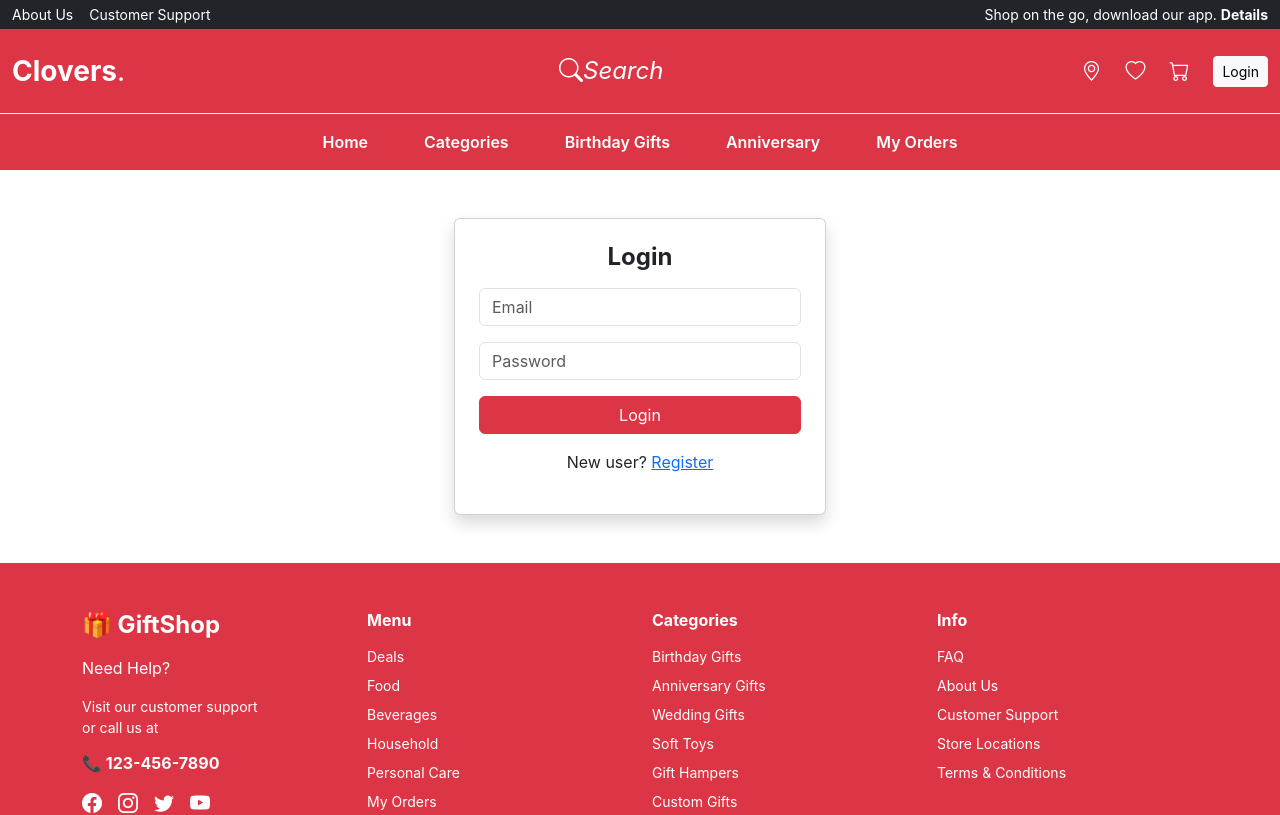
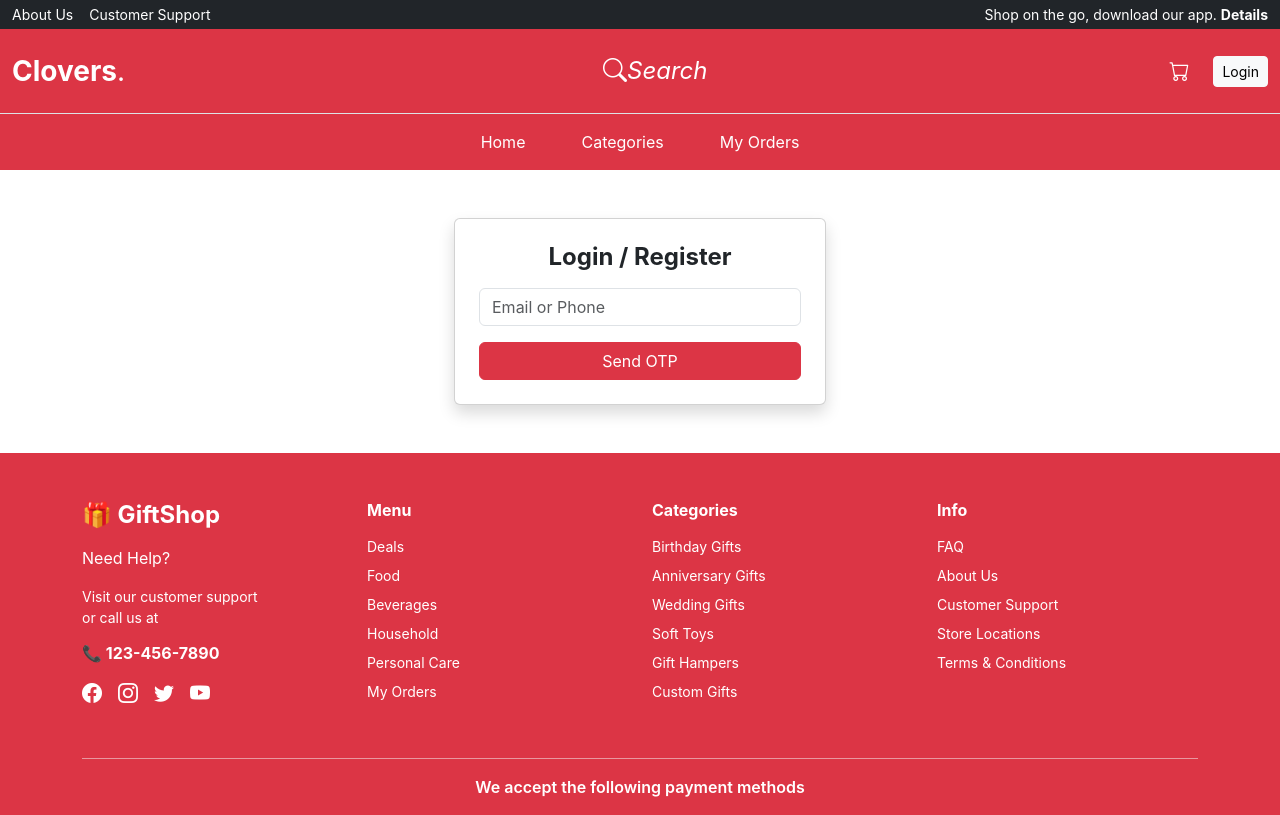
Before and after one commit to gopiarul/SHOPPING_CART, a React (Create React App) app: page /login in a window 1280 px wide. Shown: the top 815 px of the page. Built offline with nearby package versions, Linux system fonts and the light colour scheme; grey boxes are pictures that could not be loaded.

Commit message:
inital update

```diff
--- a/src/App.js
+++ b/src/App.js
@@ -1,5 +1,5 @@
-import React, { useState } from "react";
-import { BrowserRouter as Router, Routes, Route, Navigate } from "react-router-dom";
+import React, { useState, useEffect } from "react";
+import { BrowserRouter as Router, Routes, Route } from "react-router-dom";
 
 import Navbar from "./components/Navbar";
 import Footer from "./components/Footer";
@@ -10,22 +10,33 @@ import Cart from "./components/Cart";
 import Checkout from "./pages/Checkout";
 import OrderSuccess from "./pages/OrderSuccess";
 import Orders from "./pages/Orders";
-import Login from "./pages/Login";
-import Register from "./pages/Register";
+import Auth from "./pages/Auth";
+
+import { getCart, saveCart } from "./utils/cartStorage";
 
 function App() {
+  const [user, setUser] = useState(null);
   const [cartItems, setCartItems] = useState([]);
   const [orders, setOrders] = useState([]);
-  const [user, setUser] = useState(null); // ✅ AUTH STATE
+
+  // Load user & correct cart on app load
+  useEffect(() => {
+    const storedUser = JSON.parse(localStorage.getItem("user"));
+    setUser(storedUser);
+    setCartItems(getCart(storedUser));
+  }, []);
+
+  // Save cart whenever it changes
+  useEffect(() => {
+    saveCart(user, cartItems);
+  }, [cartItems, user]);
 
   const addToCart = (product) => {
     setCartItems((prev) => {
-      const exist = prev.find((item) => item.id === product.id);
+      const exist = prev.find((i) => i.id === product.id);
       return exist
-        ? prev.map((item) =>
-            item.id === product.id
-              ? { ...item, qty: item.qty + 1 }
-              : item
+        ? prev.map((i) =>
+            i.id === product.id ? { ...i, qty: i.qty + 1 } : i
           )
         : [...prev, { ...product, qty: 1 }];
     });
@@ -37,57 +48,18 @@ function App() {
         cartCount={cartItems.length}
         user={user}
         setUser={setUser}
+        setCartItems={setCartItems}
       />
 
       <Routes>
         <Route path="/" element={<Home />} />
-
-        <Route
-          path="/categories"
-          element={<Categories addToCart={addToCart} />}
-        />
-
-        <Route
-          path="/product/:id"
-          element={<ProductDetails addToCart={addToCart} />}
-        />
-
-        {/* 🔒 PROTECTED ROUTES */}
-        <Route
-          path="/cart"
-          element={
-            user ? (
-              <Cart cartItems={cartItems} setCartItems={setCartItems} />
-            ) : (
-              <Navigate to="/login" />
-            )
-          }
-        />
-
-        <Route
-          path="/checkout"
-          element={
-            user ? (
-              <Checkout
-                cartItems={cartItems}
-                setOrders={setOrders}
-                setCartItems={setCartItems}
-              />
-            ) : (
-              <Navigate to="/login" />
-            )
-          }
-        />
-
-        <Route
-          path="/orders"
-          element={user ? <Orders orders={orders} /> : <Navigate to="/login" />}
-        />
-
-        <Route path="/login" element={<Login setUser={setUser} />} />
-        <Route path="/register" element={<Register />} />
-
+        <Route path="/categories" element={<Categories addToCart={addToCart} />} />
+        <Route path="/product/:id" element={<ProductDetails addToCart={addToCart} />} />
+        <Route path="/cart" element={<Cart cartItems={cartItems} setCartItems={setCartItems} />} />
+        <Route path="/checkout" element={<Checkout cartItems={cartItems} setOrders={setOrders} setCartItems={setCartItems} />} />
+        <Route path="/orders" element={<Orders orders={orders} />} />
         <Route path="/order-success" element={<OrderSuccess />} />
+        <Route path="/login" element={<Auth setUser={setUser} setCartItems={setCartItems} />} />
       </Routes>
 
       <Footer />
--- a/src/components/Cart.jsx
+++ b/src/components/Cart.jsx
@@ -1,3 +1,4 @@
+
 import React from "react";
 import { Link, useNavigate } from "react-router-dom";
 
--- a/src/components/Navbar.jsx
+++ b/src/components/Navbar.jsx
@@ -1,14 +1,20 @@
 import React, { useState } from "react";
 import { Link, NavLink } from "react-router-dom";
 import SearchModal from "../pages/SearchModal";
+import { getCart } from "../utils/cartStorage";
 
+function Navbar({ cartCount, user, setUser, setCartItems }) {
+  const [showSearch, setShowSearch] = useState(false);
 
-function Navbar({ cartCount, user, setUser }) {
-  const [showSearch, setShowSearch] = useState(false);
+  const logout = () => {
+    localStorage.removeItem("user");
+    setUser(null);
+    setCartItems(getCart(null)); // switch to guest cart
+  };
 
   return (
     <>
-      {/* 🔹 TOP INFO BAR */}
+      {/* TOP BAR */}
       <div className="bg-dark text-white small py-1">
         <div className="container-fluid d-flex justify-content-between">
           <div className="d-flex gap-3">
@@ -16,44 +22,32 @@ function Navbar({ cartCount, user, setUser }) {
             <span>Customer Support</span>
           </div>
           <div>
-            Shop on the go, download our app.{" "}
-            <span className="fw-bold">Details</span>
+            Shop on the go, download our app. <b>Details</b>
           </div>
         </div>
       </div>
 
-      {/* 🔹 MAIN NAVBAR */}
+      {/* NAVBAR */}
       <nav className="navbar navbar-dark bg-danger py-3">
-        <div className="container-fluid d-flex align-items-center justify-content-between">
+        <div className="container-fluid d-flex justify-content-between">
 
-          {/* LOGO */}
           <Link className="navbar-brand fw-bold fs-3" to="/">
             Clovers<span className="fw-normal">.</span>
           </Link>
 
-          {/* SEARCH ICON */}
-          <div className="d-none d-lg-block">
-            <i
-              className="bi bi-search fs-4 text-white cursor-pointer"
-              onClick={() => setShowSearch(true)}
-            >Search</i>
-          </div>
+          <i
+            className="bi bi-search fs-4 text-white d-none d-lg-block"
+            onClick={() => setShowSearch(true)}
+          >
+            Search
+          </i>
 
-          {/* RIGHT ICONS */}
           <div className="d-flex align-items-center gap-4 text-white">
-
-            <i className="bi bi-geo-alt fs-5"></i>
-            <i className="bi bi-heart fs-5"></i>
-
-            {/* CART */}
             <Link to="/cart" className="position-relative text-white">
               <i className="bi bi-cart fs-5"></i>
-              {cartCount > 0 && (
-                <span className="cart-badge">{cartCount}</span>
-              )}
+              {cartCount > 0 && <span className="cart-badge">{cartCount}</span>}
             </Link>
 
-            {/* AUTH */}
             {!user ? (
               <Link to="/login" className="btn btn-light btn-sm">
                 Login
@@ -64,7 +58,7 @@ function Navbar({ cartCount, user, setUser }) {
                   className="btn btn-light btn-sm dropdown-toggle"
                   data-bs-toggle="dropdown"
                 >
-                  {user.name || "Account"}
+                  {user.username}
                 </button>
                 <ul className="dropdown-menu dropdown-menu-end">
                   <li>
@@ -73,10 +67,7 @@ function Navbar({ cartCount, user, setUser }) {
                     </Link>
                   </li>
                   <li>
-                    <button
-                      className="dropdown-item"
-                      onClick={() => setUser(null)}
-                    >
+                    <button className="dropdown-item" onClick={logout}>
                       Logout
                     </button>
                   </li>
@@ -87,52 +78,15 @@ function Navbar({ cartCount, user, setUser }) {
         </div>
       </nav>
 
-      {/* 🔹 MENU BAR (PAGES BUTTONS) */}
-      <div className="bg-danger border-top border-light">
-        <div className="container-fluid">
-          <ul className="nav justify-content-center py-2 gap-4">
-
-            <li className="nav-item">
-              <NavLink className="nav-link text-white fw-semibold" to="/">
-                Home
-              </NavLink>
-            </li>
-
-            <li className="nav-item">
-              <NavLink className="nav-link text-white fw-semibold" to="/categories">
-                Categories
-              </NavLink>
-            </li>
-
-            <li className="nav-item">
-              <NavLink
-                className="nav-link text-white fw-semibold"
-                to="/categories?type=Birthday"
-              >
-                Birthday Gifts
-              </NavLink>
-            </li>
-
-            <li className="nav-item">
-              <NavLink
-                className="nav-link text-white fw-semibold"
-                to="/categories?type=Anniversary"
-              >
-                Anniversary
-              </NavLink>
-            </li>
-
-            <li className="nav-item">
-              <NavLink className="nav-link text-white fw-semibold" to="/orders">
-                My Orders
-              </NavLink>
-            </li>
-
-          </ul>
-        </div>
+      {/* MENU */}
+      <div className="bg-danger border-top">
+        <ul className="nav justify-content-center py-2 gap-4">
+          <NavLink className="nav-link text-white" to="/">Home</NavLink>
+          <NavLink className="nav-link text-white" to="/categories">Categories</NavLink>
+          <NavLink className="nav-link text-white" to="/orders">My Orders</NavLink>
+        </ul>
       </div>
 
-      {/* 🔍 SEARCH MODAL */}
       <SearchModal show={showSearch} onClose={() => setShowSearch(false)} />
     </>
   );
--- a/src/index.js
+++ b/src/index.js
@@ -5,5 +5,6 @@ import "bootstrap/dist/css/bootstrap.min.css";
 import "./index.css";
 import "./App.css";
 
+
 const root = ReactDOM.createRoot(document.getElementById("root"));
 root.render(<App />);
--- /dev/null
+++ b/src/pages/Auth.jsx
@@ -0,0 +1,89 @@
+import React, { useState, useEffect } from "react";
+import { useNavigate } from "react-router-dom";
+import { getCart } from "../utils/cartStorage";
+
+function Auth({ setUser, setCartItems }) {
+  const navigate = useNavigate();
+  const [step, setStep] = useState(1);
+  const [username, setUsername] = useState("");
+  const [otp, setOtp] = useState("");
+  const [generatedOtp, setGeneratedOtp] = useState("");
+  const [timer, setTimer] = useState(30);
+
+  const sendOtp = () => {
+    if (!username) return alert("Enter email or phone");
+    const code = Math.floor(100000 + Math.random() * 900000).toString();
+    setGeneratedOtp(code);
+    setStep(2);
+    setTimer(30);
+    alert(`OTP: ${code}`); // demo
+  };
+
+  // OTP timer
+  useEffect(() => {
+    if (step === 2 && timer > 0) {
+      const t = setTimeout(() => setTimer(timer - 1), 1000);
+      return () => clearTimeout(t);
+    }
+  }, [timer, step]);
+
+  const verifyOtp = () => {
+    if (otp !== generatedOtp) return alert("Invalid OTP");
+
+    const user = { username };
+    localStorage.setItem("user", JSON.stringify(user));
+    setUser(user);
+
+    // Load user-specific cart only
+    setCartItems(getCart(user));
+
+    navigate("/");
+  };
+
+  return (
+    <div className="container my-5">
+      <div className="col-md-4 mx-auto card p-4 shadow">
+        <h4 className="fw-bold text-center mb-3">
+          {step === 1 ? "Login / Register" : "Verify OTP"}
+        </h4>
+
+        {step === 1 && (
+          <>
+            <input
+              className="form-control mb-3"
+              placeholder="Email or Phone"
+              onChange={(e) => setUsername(e.target.value)}
+            />
+            <button className="btn btn-danger w-100" onClick={sendOtp}>
+              Send OTP
+            </button>
+          </>
+        )}
+
+        {step === 2 && (
+          <>
+            <input
+              className="form-control mb-3"
+              placeholder="Enter OTP"
+              onChange={(e) => setOtp(e.target.value)}
+            />
+
+            <button className="btn btn-success w-100 mb-2" onClick={verifyOtp}>
+              Verify & Login
+            </button>
+
+            <button
+              className="btn btn-link w-100"
+              disabled={timer > 0}
+              onClick={sendOtp}
+            >
+              {timer > 0 ? `Resend OTP in ${timer}s` : "Resend OTP"}
+            </button>
+          </>
+        )}
+      </div>
+    </div>
+  );
+}
+
+export default Auth;
--- a/src/pages/ProductDetails.jsx
+++ b/src/pages/ProductDetails.jsx
@@ -1,3 +1,4 @@
+
 import React, { useState } from "react";
 import { useParams } from "react-router-dom";
 import products from "../data/products";
--- /dev/null
+++ b/src/utils/cartStorage.js
@@ -0,0 +1,18 @@
+export const getCartKey = (user) => {
+  return user ? `user_cart_${user.username}` : "guest_cart";
+};
+
+export const getCart = (user) => {
+  const key = getCartKey(user);
+  return JSON.parse(localStorage.getItem(key)) || [];
+};
+
+export const saveCart = (user, cart) => {
+  const key = getCartKey(user);
+  localStorage.setItem(key, JSON.stringify(cart));
+};
+
+export const clearCart = (user) => {
+  const key = getCartKey(user);
+  localStorage.removeItem(key);
+};
```
Also changed, not shown: src/components/Categories.jsx (line endings or trailing spaces).
